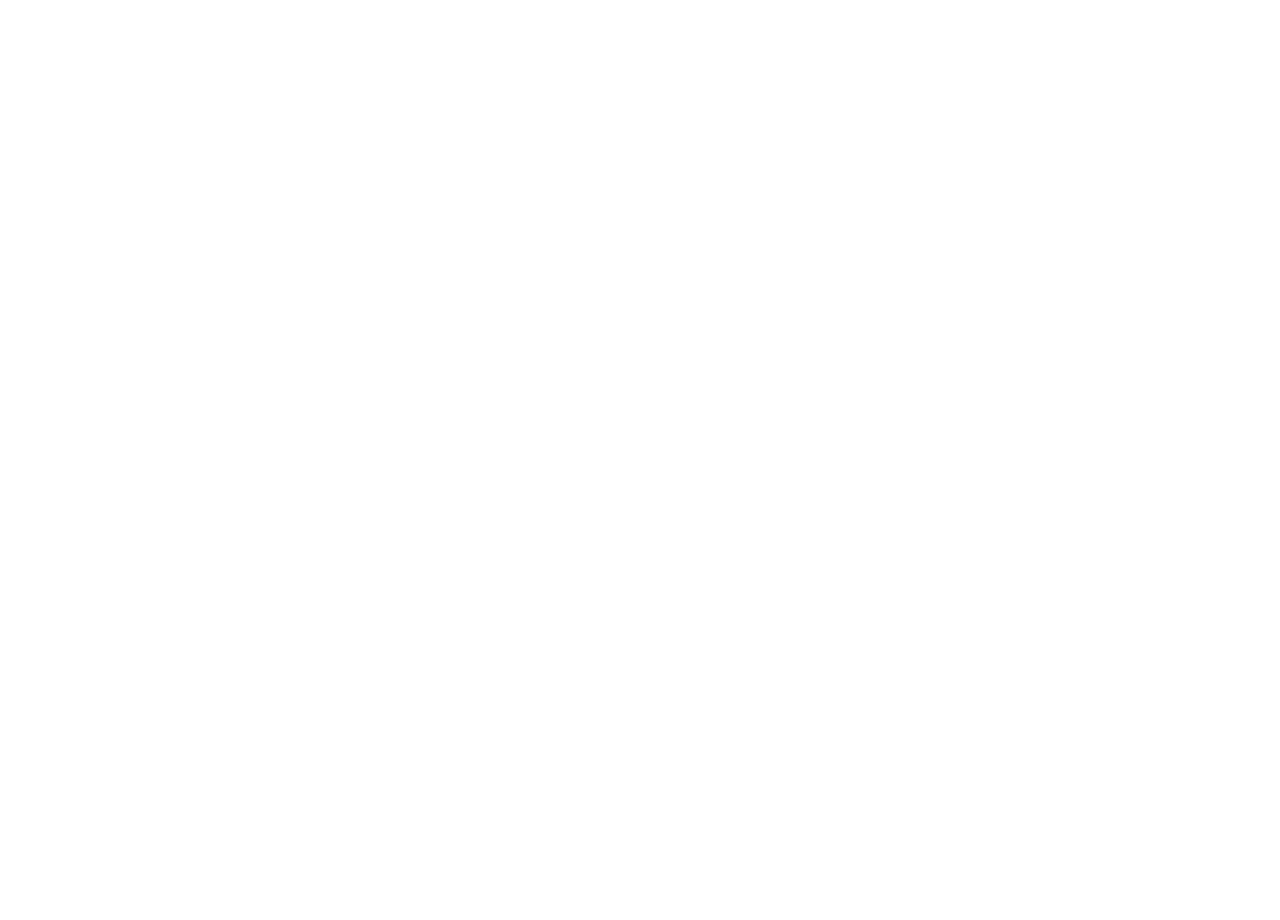
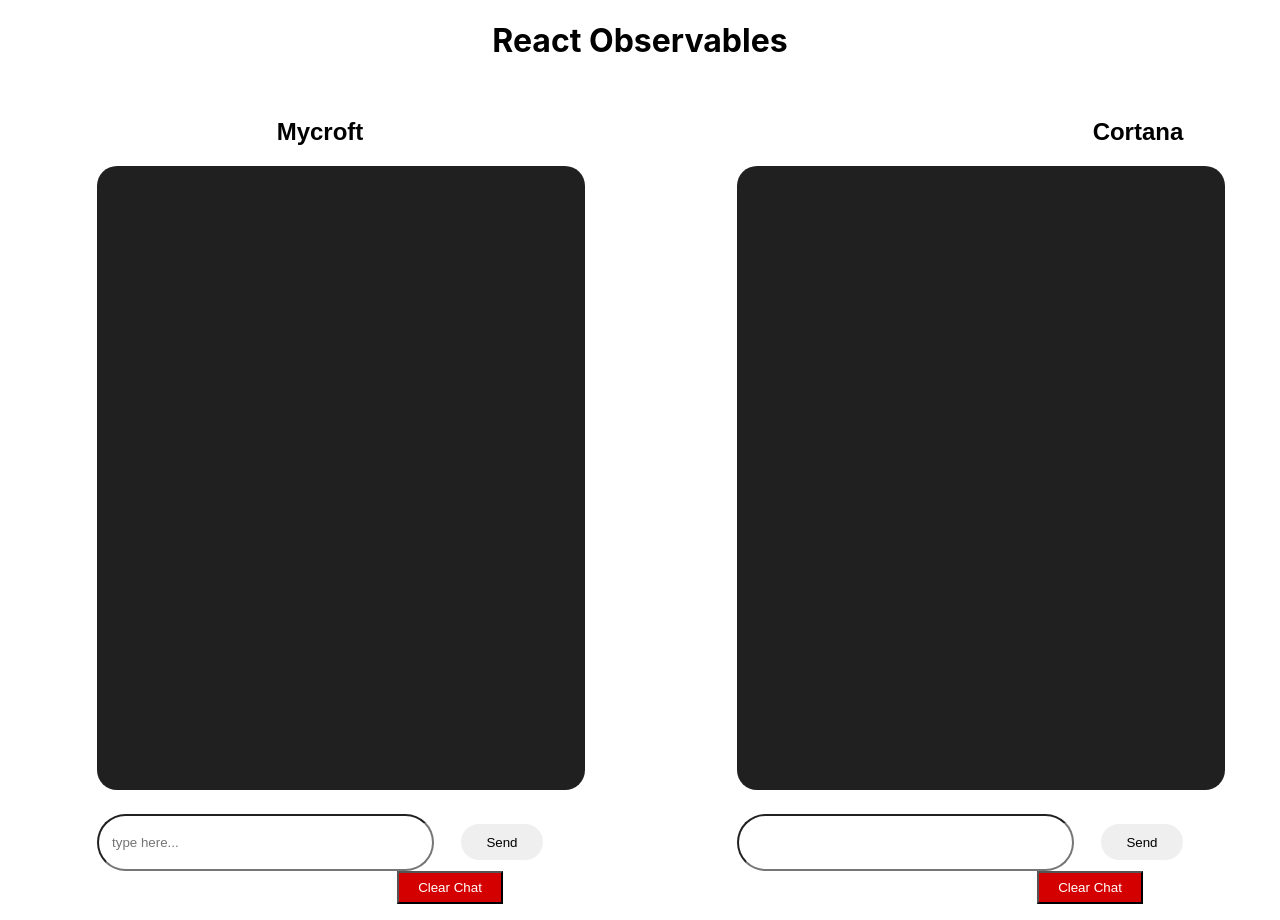
Before and after one commit to Anand-1/typescript-app, a React (Create React App) app: page /reactobservables in a window 1280 px wide. Before the commit this address had no page. Before the commit the page ends 800 px from the top, so only its background shows below. Built offline with nearby package versions, Linux system fonts and the light colour scheme.

Commit message:
chat app observable

```diff
--- a/package.json
+++ b/package.json
@@ -17,6 +17,8 @@
     "react-dom": "^18.2.0",
     "react-router-dom": "^6.20.1",
     "react-scripts": "5.0.1",
+    "redux-observable": "^3.0.0-rc.2",
+    "rxjs": "^7.8.1",
     "typescript": "^4.9.5",
     "web-vitals": "^2.1.4"
   },
--- a/src/App.tsx
+++ b/src/App.tsx
@@ -15,6 +15,8 @@ import ReactQuery from "./ReactQuery/ReactQuery";
 import ReactPortals from "./ReactPortal/reactportals";
 import CancelAPI from "./CancelAPI/CancelAPI";
 import PromisesPage from "./PromisePage/PromisePage";
+import ReactObjservables from "./ReactObservables/ReactObservables";
+
 function App() {
   return (
     <div className="App">
@@ -35,6 +37,7 @@ function App() {
           <Route path="/reactportals" element={<ReactPortals />} />
           <Route path="/cancelAPI" element={<CancelAPI />} />
           <Route path="/promisepage" element={<PromisesPage />} />
+          <Route path="/reactobservables" element={<ReactObjservables />} />
         </Routes>
       </BrowserRouter>
     </div>
--- /dev/null
+++ b/src/ReactObservables/FirstPerson.jsx
@@ -0,0 +1,49 @@
+import React, { useState, useLayoutEffect } from "react";
+import chatStore from "./Store/chat";
+
+const FirstPerson = () => {
+  const [chatState, setChatState] = useState(chatStore.initialState);
+
+  useLayoutEffect(() => {
+    chatStore.subscribe(setChatState);
+    chatStore.init();
+  }, []);
+
+  const onFormSubmit = (e) => {
+    e.preventDefault();
+    const messageObject = {
+      person: "first-person",
+      text: e.target.elements.messageInput.value.trim(),
+    };
+    chatStore.sendMessage(messageObject);
+    document.getElementById("messageForm").reset();
+  };
+
+  return (
+    <div className="container">
+      <h2>Mycroft</h2>
+      <div className="chat-box">
+        {chatState.data.map((message) => (
+          <div>
+            <p className={message.person}>{message.text}</p>
+            <div className="clear"></div>
+          </div>
+        ))}
+      </div>
+      <form id="messageForm" onSubmit={onFormSubmit}>
+        <input
+          type="text"
+          id="messageInput"
+          name="messageInput"
+          placeholder="type here..."
+          required
+        />
+        <button type="submit">Send</button> <br />
+      </form>
+      <button className="clear-button" onClick={() => chatStore.clearChat()}>
+        Clear Chat
+      </button>
+    </div>
+  );
+};
+export default FirstPerson;
--- /dev/null
+++ b/src/ReactObservables/ReactObservables.tsx
@@ -0,0 +1,25 @@
+// https://www.freecodecamp.org/news/beginners-guide-to-rxjs-redux-observables/
+
+/*
+Observers are objects that can subscribe to Observables and Subjects
+ */
+import React from "react";
+import "./style.css";
+import FirstPerson from "./FirstPerson";
+import SecondPerson from "./SecondPerson";
+
+const ReactObjservables = () => {
+  return (
+    <>
+      <div>
+        <h1>React Observables</h1>
+        <div className="chat-container">
+          <FirstPerson />
+          <SecondPerson />
+        </div>
+      </div>
+    </>
+  );
+};
+
+export default ReactObjservables;
--- /dev/null
+++ b/src/ReactObservables/SecondPerson.jsx
@@ -0,0 +1,45 @@
+import { useState, useLayoutEffect } from "react";
+import chatStore from "./Store/chat";
+
+const SecondPerson = () => {
+  const [chatState, setChatState] = useState(chatStore.initialState);
+
+  useLayoutEffect(() => {
+    chatStore.subscribe(setChatState);
+    chatStore.init();
+  }, []);
+
+  const onFormSubmit = (e) => {
+    e.preventDefault();
+    const messageObject = {
+      person: "second-person",
+      text: e.target.elements.messageInput.value.trim(),
+    };
+
+    chatStore.sendMessage(messageObject);
+    document.getElementById("messageForm").reset();
+  };
+
+  return (
+    <div className="container">
+      <h2 style={{ float: "right" }}>Cortana</h2>
+      <div className="chat-box">
+        {chatState.data.map((message) => (
+          <div>
+            <p className={message.person}>{message.text}</p>
+            <div className="clear"></div>
+          </div>
+        ))}
+      </div>
+      <form id="messageForm" onSubmit={onFormSubmit}>
+        <input type="text" id="messageInput" name="messageInput" required />
+        <button type="submit">Send</button> <br />
+      </form>
+      <button className="clear-button" onClick={() => chatStore.clearChat()}>
+        Clear Chat
+      </button>
+    </div>
+  );
+};
+
+export default SecondPerson;
--- /dev/null
+++ b/src/ReactObservables/Store/chat.js
@@ -0,0 +1,34 @@
+import { Subject } from "rxjs";
+
+const subject = new Subject();
+const initialState = {
+  status: "",
+  data: [],
+  newDataCount: 0,
+  error: "",
+};
+
+let state = initialState;
+
+const chatStore = {
+  init: () => {
+    state = { ...state, newDataCount: 0 };
+    subject.next(state);
+  },
+  subscribe: (setState) => subject.subscribe(setState),
+  sendMessage: (message) => {
+    state = {
+      ...state,
+      data: [...state.data, message],
+      newDataCount: state.newDataCount + 1,
+    };
+    subject.next(state);
+  },
+  clearChat: () => {
+    state = { ...state, data: [] };
+    subject.next(state);
+  },
+  initialState,
+};
+
+export default chatStore;
--- /dev/null
+++ b/src/ReactObservables/style.css
@@ -0,0 +1,108 @@
+.container {
+  font-family: Arial, Helvetica, sans-serif;
+  padding: 1em;
+}
+
+.chat-container {
+  display: flex;
+  justify-content: space-around;
+}
+
+.chat-box {
+  background: #202020;
+  margin: auto;
+  padding: 2em;
+  height: 35em;
+  width: 95%;
+  border-radius: 20px;
+  overflow-y: scroll;
+}
+
+.first-person,
+.second-person {
+  display: inline-block;
+  color: #fff;
+  height: 25px;
+  min-width: 20%;
+  max-width: 60%;
+  padding: 20px;
+  text-align: left;
+  vertical-align: middle;
+  border-radius: 30px;
+}
+
+.first-person {
+  background: rgb(0, 173, 231);
+}
+
+.second-person {
+  background: #06c406;
+  float: right;
+}
+
+.clear {
+  clear: both;
+  display: block;
+  content: "";
+  width: 100%;
+}
+
+.switcher-div {
+  padding-top: 1em;
+  text-align: center;
+}
+
+#messageForm {
+  text-align: center;
+  margin-top: 1.5em;
+}
+
+#messageForm input {
+  height: 2em;
+  width: 23em;
+  border-radius: 3em;
+  padding: 1em;
+}
+
+#messageForm button {
+  margin-left: 2em;
+  height: 2.7em;
+  width: 6.2em;
+  border-radius: 25px;
+  border: none;
+  cursor: pointer;
+}
+
+.clear-button {
+  background: #d40000;
+  color: #fff;
+  float: right;
+  margin-right: 3em;
+  text-align: center;
+  height: 2.5em;
+  width: 8em;
+  cursor: pointer;
+}
+
+.switcher {
+  background: #cecece;
+  color: #141414;
+  height: 2.5em;
+  width: 6em;
+  border-radius: 25px;
+  border: 1 px solid black;
+  margin-right: 1em;
+  cursor: pointer;
+}
+
+.notify {
+  position: absolute;
+  background: #db0000;
+  color: white;
+  height: 1em;
+  width: 1em;
+  border-radius: 100%;
+  padding: 0.15em;
+  margin-left: 0.5em;
+  margin-top: -0.5em;
+}
```
Also changed, not shown: 1 other file (tests, documents, lock files or other folders).
